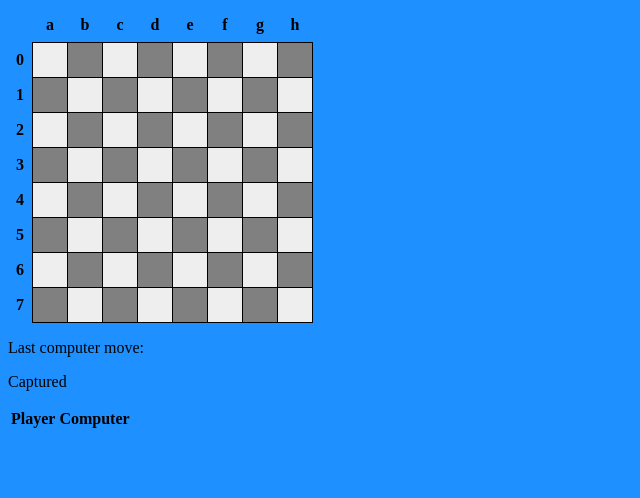
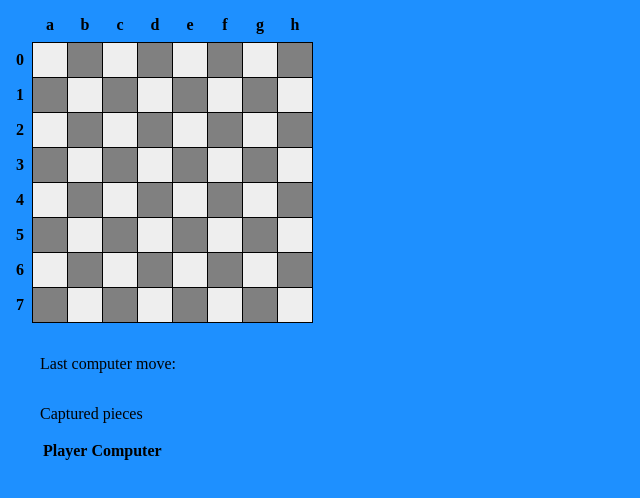
Before and after one commit to pedro-r-marques/checkers, a plain HTML site: page checkers/static/index.html in a window 1280 px wide. Shown: the whole page, without its empty margins (0-640 px from the left). Drawn offline with Linux system fonts and the light colour scheme; no server answers.

Commit message:
Presentation changes.

```diff
--- a/checkers/static/checkers.js
+++ b/checkers/static/checkers.js
@@ -42,10 +42,10 @@ function board_update_content(response) {
     }
 
     el_count_computer = document.querySelector("#computer-capture-count");
-    let value = 12 - response['pieces'][0];
+    let value = 12 - response['pieces'][1];
     el_count_computer.innerHTML = value.toString();
     el_count_player = document.querySelector("#player-capture-count");
-    value = 12 - response['pieces'][1];
+    value = 12 - response['pieces'][0];
     el_count_player.innerHTML = value.toString();
 }
 
--- a/checkers/static/index.html
+++ b/checkers/static/index.html
@@ -38,14 +38,18 @@
             background-color: darkolivegreen;
         }
 
-        .last-move-box div {
-            margin-left: 5em;
+        div.last-move-box {
+            margin-left: 2em;
             margin-right: 5em;
             margin-top: 2em;
             margin-bottom: 2em;
         }
-        .score-box div {
+        div.score-box {
             margin-top: 2em;
+            margin-left: 2em;
+        }
+        .score-box td {
+            text-align: right;
         }
         body {
             background-color: dodgerblue;
@@ -166,7 +170,7 @@
         <p id="last-move"></p>
     </div>
     <div class="score-box">
-        <p>Captured</p>
+        <p>Captured pieces</p>
         <table>
             <thead>
                 <tr>
```
